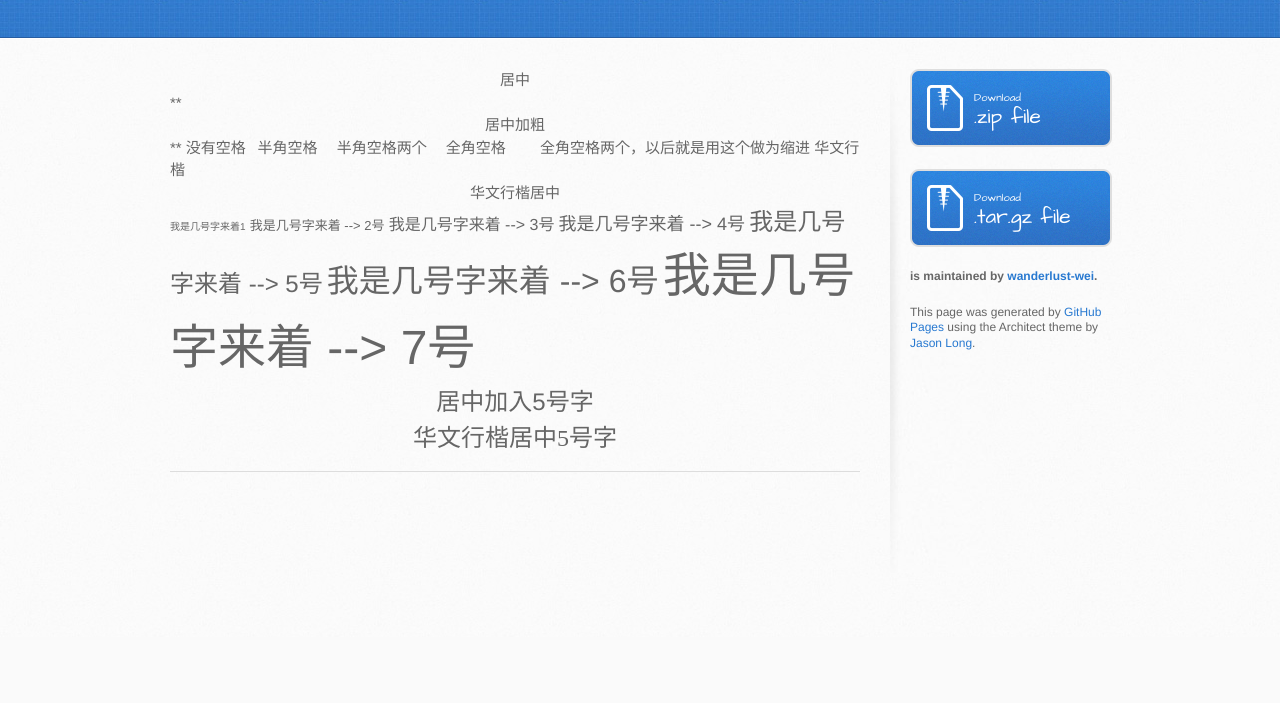
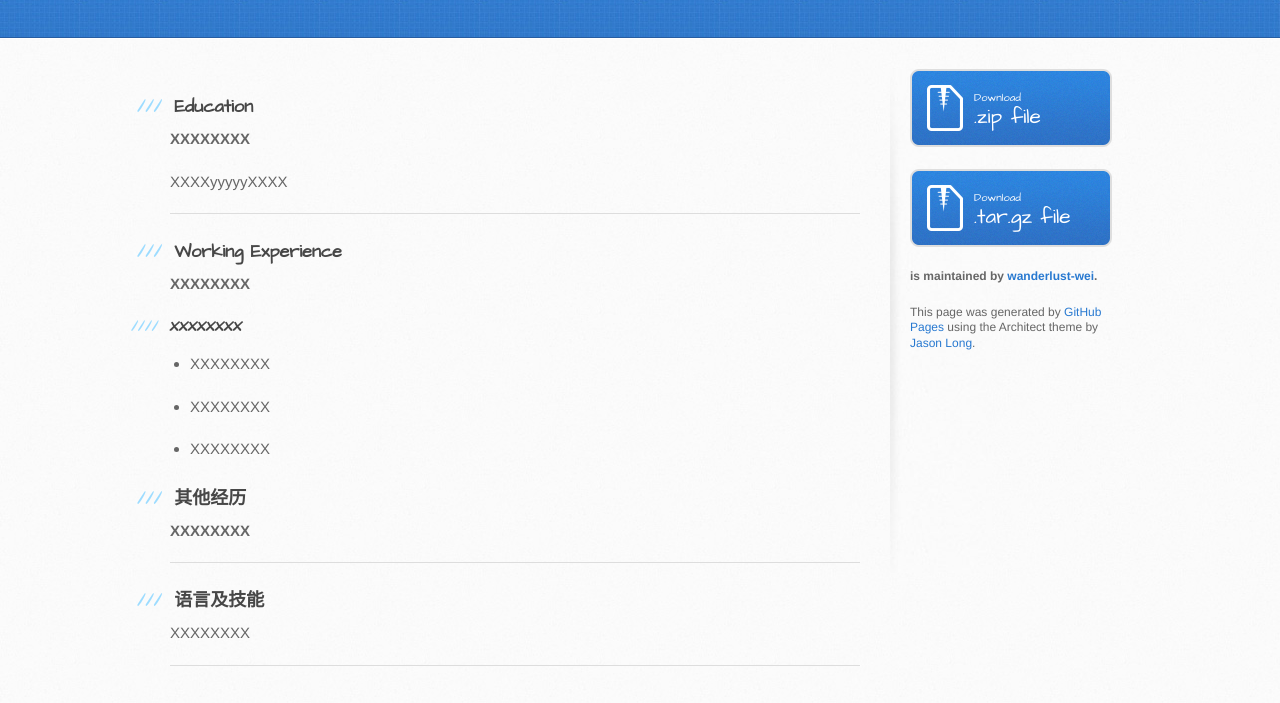
Before and after one commit to wanderlust-wei/Resume, a plain HTML site: page index.html in a window 1280 px wide. Shown: the part 163-866 px from the top of the page. Before the commit the page ends 800 px from the top, so only its background shows below. Drawn offline with Linux system fonts and the light colour scheme.

Commit message:
Update index.html

```diff
--- a/index.html
+++ b/index.html
@@ -28,35 +28,44 @@
     <div id="content-wrapper">
       <div class="inner clearfix">
         <section id="main-content">
+          <h3>
+<a id="Education" class="anchor" href="#%E6%95%99%E8%82%B2%E8%83%8C%E6%99%AF" aria-hidden="true"><span class="octicon octicon-link"></span></a>Education</h3>
 
-<center>居中</center>
-
-**<center>居中加粗</center>**
-
-没有空格
-&ensp;半角空格
-&ensp;&ensp;半角空格两个
-&emsp;全角空格
-&emsp;&emsp;全角空格两个，以后就是用这个做为缩进
-
-
-<font face="华文行楷">华文行楷</font>
-<center><font face="华文行楷">华文行楷居中</font></center>
-<font Size=1>我是几号字来着1</font>
-
-<font Size=2>我是几号字来着 --> 2号</font>
-<font Size=3>我是几号字来着 --> 3号</font>
-<font Size=4>我是几号字来着 --> 4号</font>
-<font Size=5>我是几号字来着 --> 5号</font>
-<font Size=6>我是几号字来着 --> 6号</font>
-<font Size=7>我是几号字来着 --> 7号</font>
-
-<center><font Size=5>居中加入5号字</font></center>
-<center><font size=5 face="华文行楷">华文行楷居中5号字</font></center>
+<p><strong>XXXXXXXX</strong></p>
+<p>XXXXyyyyyXXXX</p>
 
 
 
-          <hr>
+<hr>
+
+<h3>
+<a id="工作经历" class="anchor" href="#%E5%B7%A5%E4%BD%9C%E7%BB%8F%E5%8E%86" aria-hidden="true"><span class="octicon octicon-link"></span></a>Working Experience</h3>
+
+<p><strong>XXXXXXXX</strong></p>
+
+<h4>
+<a id="xxxxxxxx" class="anchor" href="#xxxxxxxx" aria-hidden="true"><span class="octicon octicon-link"></span></a><strong><em>XXXXXXXX</em></strong>
+</h4>
+
+<ul>
+<li><p>XXXXXXXX</p></li>
+<li><p>XXXXXXXX</p></li>
+<li><p>XXXXXXXX</p></li>
+</ul>
+
+<h3>
+<a id="其他经历" class="anchor" href="#%E5%85%B6%E4%BB%96%E7%BB%8F%E5%8E%86" aria-hidden="true"><span class="octicon octicon-link"></span></a>其他经历</h3>
+
+<p><strong>XXXXXXXX</strong></p>
+
+<hr>
+
+<h3>
+<a id="语言及技能" class="anchor" href="#%E8%AF%AD%E8%A8%80%E5%8F%8A%E6%8A%80%E8%83%BD" aria-hidden="true"><span class="octicon octicon-link"></span></a>语言及技能</h3>
+
+<p>XXXXXXXX</p>
+
+<hr>
         </section>
 
         <aside id="sidebar">
```
